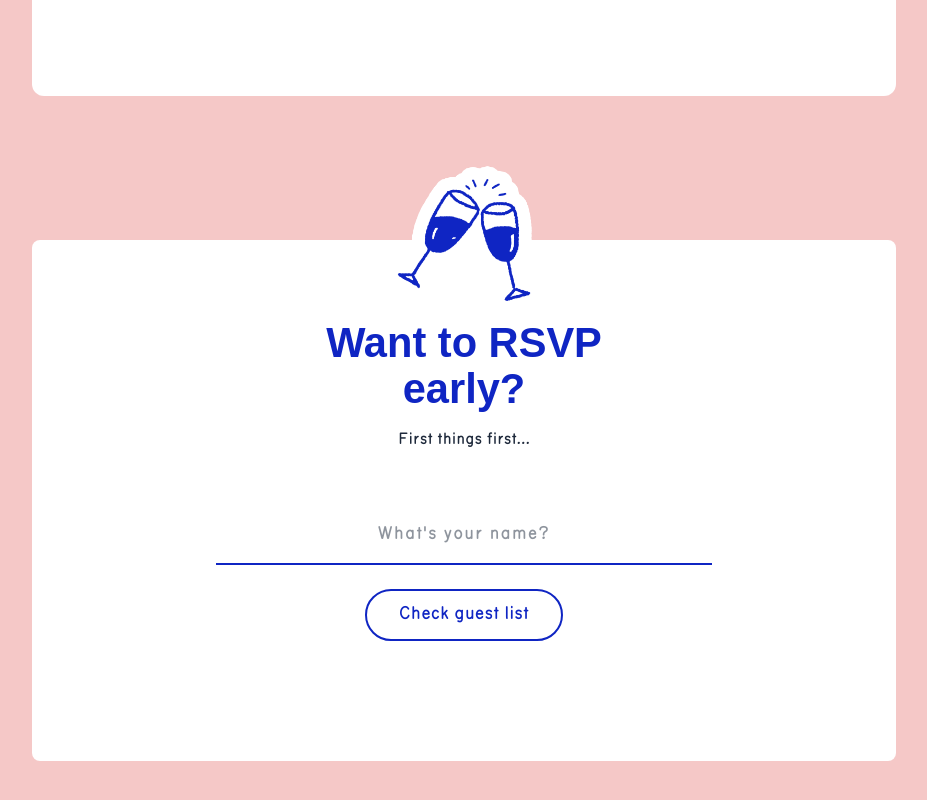
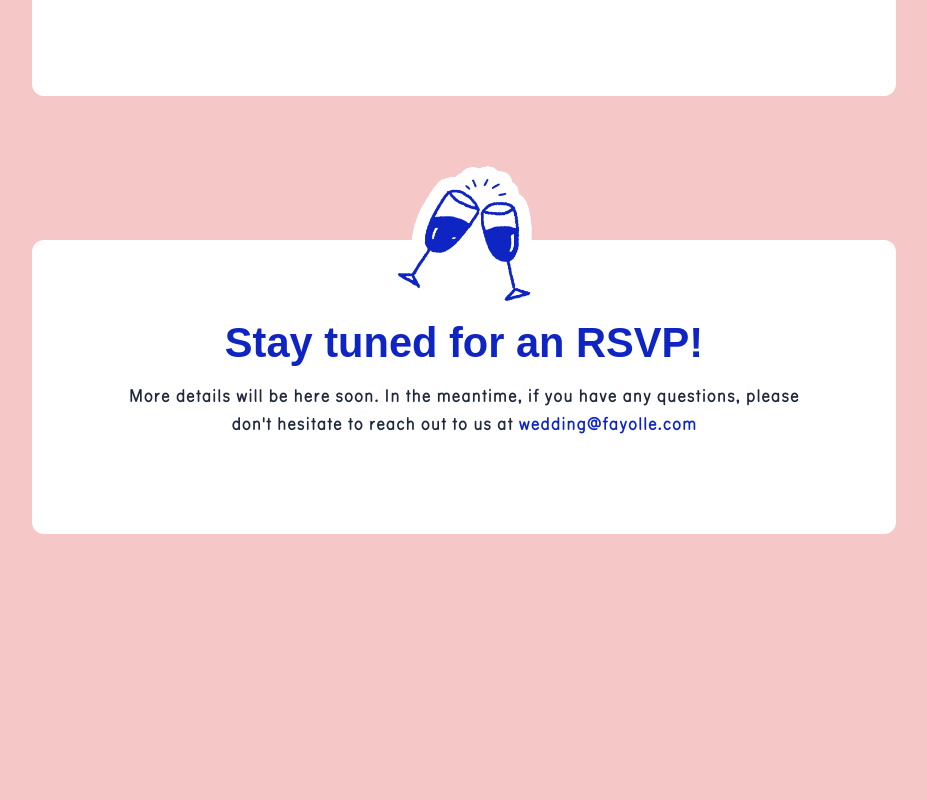
Before and after one commit to wemmsie/fayolle, a React (Vite) app: page / in a window 1280 px wide. Shown: the part 1790-2590 px from the top of the page, without its empty margins (176-1103 px from the left). After the commit the page ends 2396 px from the top, so only its background shows below. Built offline with nearby package versions, Linux system fonts and the light colour scheme; a web font is replaced by a local one.

Commit message:
temporary rsvp removal

```diff
--- a/src/App.jsx
+++ b/src/App.jsx
@@ -49,7 +49,6 @@ function App() {
             Good. Because we're getting married, and you <i>know</i> we've got good taste in music.
           </p>
           <p>
-            {' '}
             Come on up to Chicago on August 8th, 2026 to celebrate with us beneath an excessive number of disco balls (yes, really) and the
             ungovernable influence of actually really good espresso martinis.
           </p>
@@ -57,10 +56,25 @@ function App() {
       </section>
 
       {/* Block 3: Submit Form */}
-      <section className='max'>
+
+      {/*
+        <section className='max'>
         <div className='form-container relative'>
           <img src={image.cheersBlue} alt='Cheers!' className='cheers' />
           <RsvpForm />
+        </div>
+      </section>
+       */}
+      <section className='max'>
+        <div className='max-w-4xl mx-auto text-center bg-white rounded-xl px-8 md:p-20 pb-15 pt-25 relative'>
+          <img src={image.cheersBlue} alt='Cheers!' className='cheers' />
+          <h1>Stay tuned for an RSVP!</h1>
+          <p>
+            More details will be here soon. In the meantime, if you have any questions, please don't hesitate to reach out to us at{' '}
+            <a href='mailto:wedding@fayolle.com' className='text-primary transition-all hover:underline'>
+              wedding@fayolle.com
+            </a>
+          </p>
         </div>
       </section>
     </div>
--- a/src/RsvpForm.jsx
+++ b/src/RsvpForm.jsx
@@ -173,10 +173,8 @@ export function RsvpForm() {
       .send(serviceId, templateId, templateParams, publicKey)
       .then((response) => {
         console.log('SUCCESS!', response.status, response.text);
-        // Start fade out animation
+
         setIsFadingOut(true);
-
-        // After fade out completes, show success message
         setTimeout(() => {
           setIsSubmitted(true);
           setIsFadingOut(false);
```
